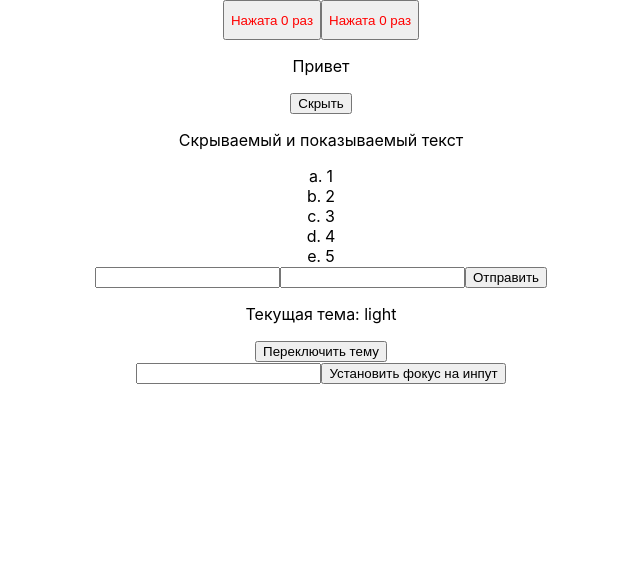
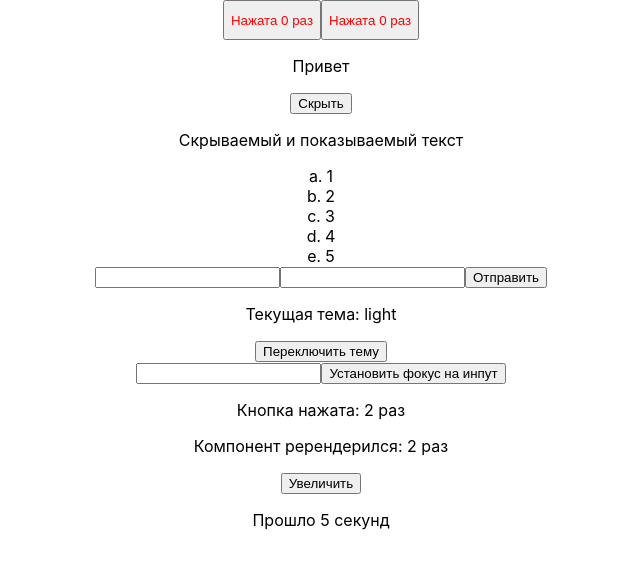
Before and after one commit to Elisei-Trifan/React-learning, a React (Create React App) app: page / in a window 1280 px wide. Shown: the top 568 px of the page, without its empty margins (319-959 px from the left). Built offline with nearby package versions, Linux system fonts and the light colour scheme.

Commit message:
used useEffect()

```diff
--- a/src/App.js
+++ b/src/App.js
@@ -5,6 +5,8 @@ import Form from './components/Form'
 import ThemedComponent from './components/ThemedComponent'
 import ThemeProvider from './components/ThemeProvider'
 import InputRef from './components/InputRef'
+import Counter from './components/Counter'
+import Timer from './components/Timer'
 
 function App() {
   const [count, setCount] = React.useState(0)
@@ -40,6 +42,8 @@ function App() {
         <ThemedComponent />
       </ThemeProvider>
       <InputRef />
+      <Counter />
+      <Timer />
     </div>
   )
 }
--- /dev/null
+++ b/src/components/Counter.js
@@ -0,0 +1,25 @@
+import React, { useRef, useState } from 'react'
+
+const Counter = () => {
+  const renderCount = useRef(0) // ref для хранения количества ререндеров
+  const [count, setCount] = useState(0)
+
+  renderCount.current += 1 // обновляем значение, но не ререндерим
+
+  return (
+    <div>
+      <p>Кнопка нажата: {renderCount.current} раз</p>
+      <p>Компонент ререндерился: {renderCount.current} раз</p>
+      <button
+        onClick={() => {
+          renderCount.current += 1
+          console.log(renderCount.current)
+        }}
+      >
+        Увеличить
+      </button>
+    </div>
+  )
+}
+
+export default Counter
--- a/src/components/InputRef.js
+++ b/src/components/InputRef.js
@@ -4,8 +4,7 @@ const InputRef = () => {
   const inputRef = React.useRef()
 
   function handleButtClick() {
-    console.dir(inputRef.current)
-    inputRef.current.blur()
+    inputRef.current.focus()
   }
 
   return (
--- /dev/null
+++ b/src/components/Timer.js
@@ -0,0 +1,23 @@
+import React from 'react'
+
+const Timer = () => {
+  const [seconds, setSeconds] = React.useState(0)
+
+  React.useEffect(() => {
+    const intervalId = setInterval(() => {
+      setSeconds((a) => a + 1)
+    }, 1000)
+
+    return () => {
+      clearInterval(intervalId)
+    }
+  }, [])
+
+  return (
+    <div>
+      <p> Прошло {seconds} секунд </p>
+    </div>
+  )
+}
+
+export default Timer
```
